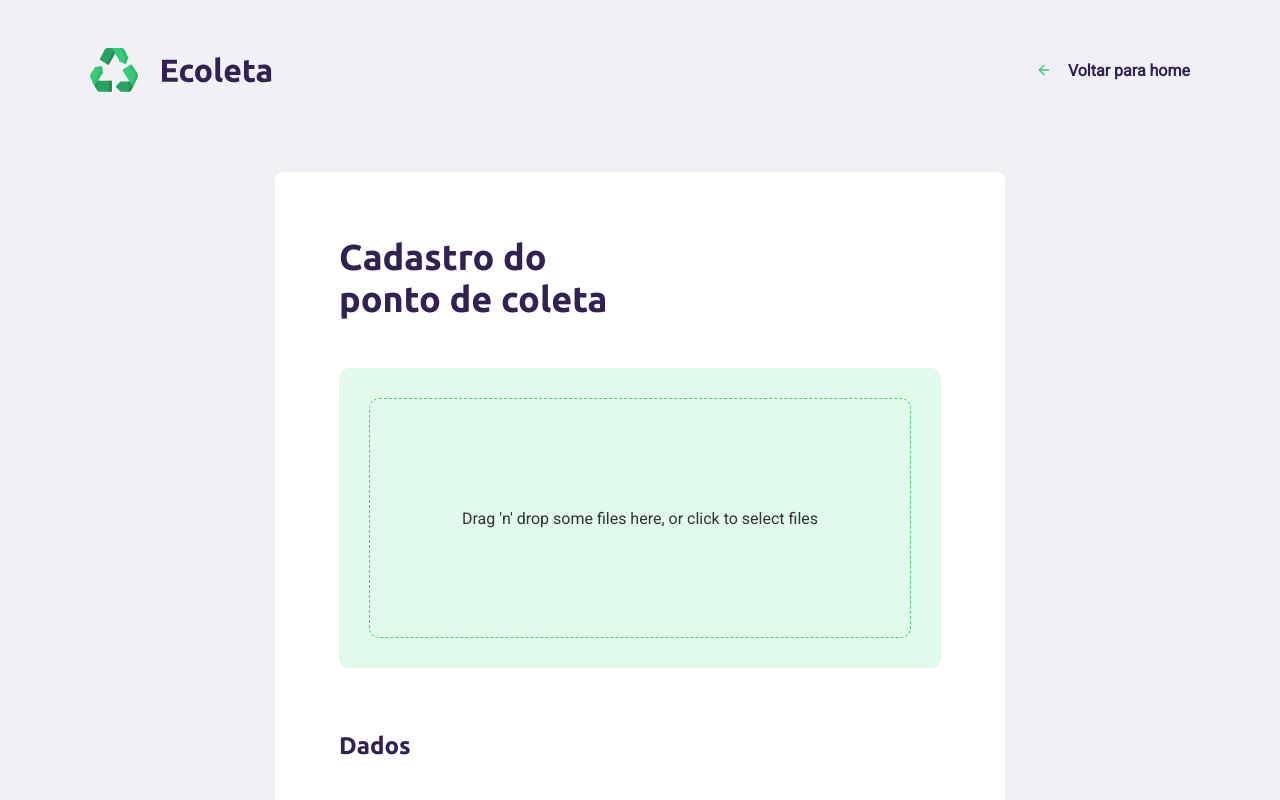
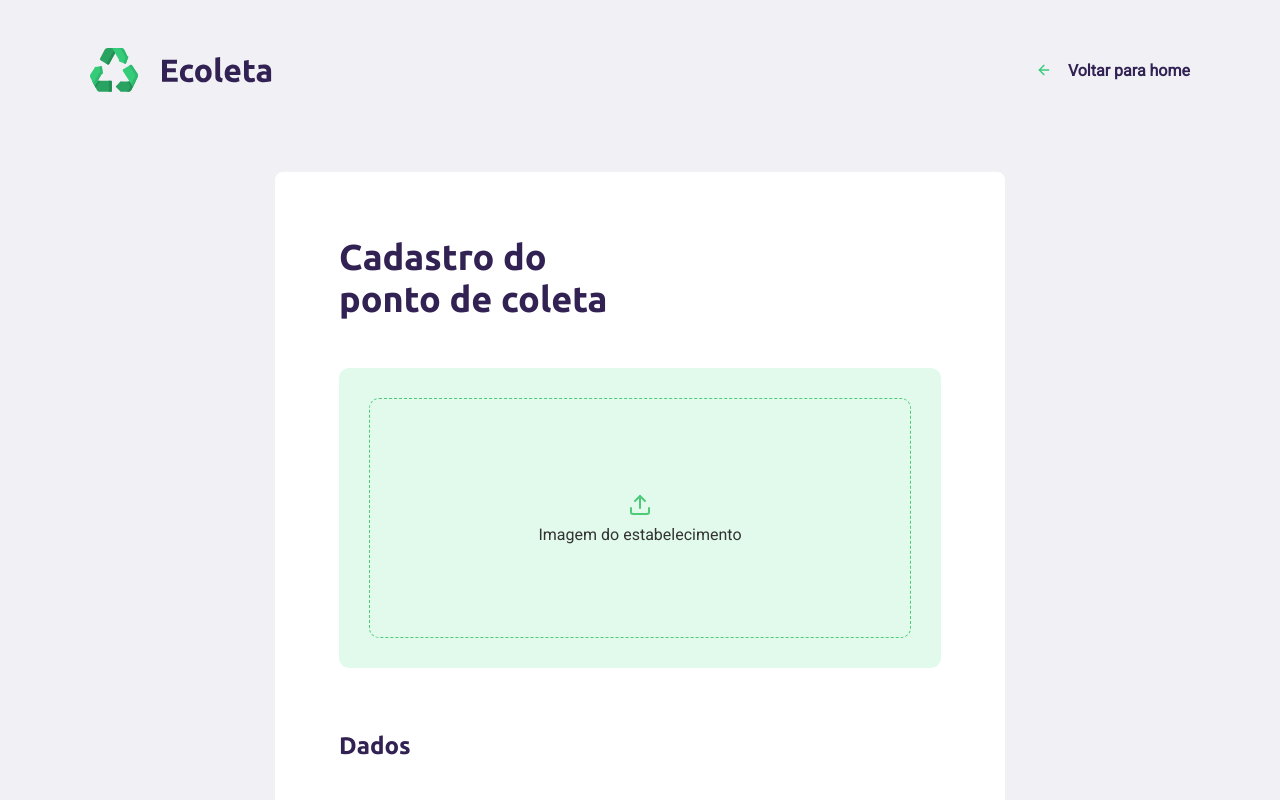
Before and after one commit to RenatoFa/Next-Level-Ecoleta-, a React (Create React App) app in the folder web/: page /create-point in a window 1280 px wide. Shown: the top 800 px of the page. Built offline with nearby package versions, Linux system fonts and the light colour scheme; no server answers.

Commit message:
Preview da imagem na tela

```diff
--- a/web/src/components/Dropzone/index.tsx
+++ b/web/src/components/Dropzone/index.tsx
@@ -1,22 +1,40 @@
-import React, { useCallback } from 'react'
+import React, { useCallback, useState } from 'react'
 import { useDropzone } from 'react-dropzone'
+
 import './styles.css';
+import { FiUpload } from 'react-icons/fi';
 
 const Dropzone = () => {
+
+    const [selectedFileUrl, setselectedFileUrl] = useState('');
+
+
     const onDrop = useCallback(acceptedFiles => {
-        console.log(acceptedFiles);
+        const file = acceptedFiles[0];
+        const fileUrl = URL.createObjectURL(file);
+
+        setselectedFileUrl(fileUrl);
+
     }, [])
-    const { getRootProps, getInputProps, isDragActive } = useDropzone({ onDrop })
+    const { getRootProps, getInputProps } = useDropzone({ onDrop, accept: 'image/*' })
 
     return (
         <div className="dropzone" {...getRootProps()}>
-            <input {...getInputProps()} />
+            <input {...getInputProps()} accept="image/*" />
+
             {
-                isDragActive ?
-                    <p>Drop the files here ...</p> :
-                    <p>Drag 'n' drop some files here, or click to select files</p>
+                selectedFileUrl
+                    ? <img src={selectedFileUrl} alt="Point thumbnail" />
+                    : (
+                        < p >
+                            <FiUpload />
+                        Imagem do estabelecimento
+                        </p>
+                    )
             }
-        </div>
+
+
+        </div >
     )
 }
 
```
